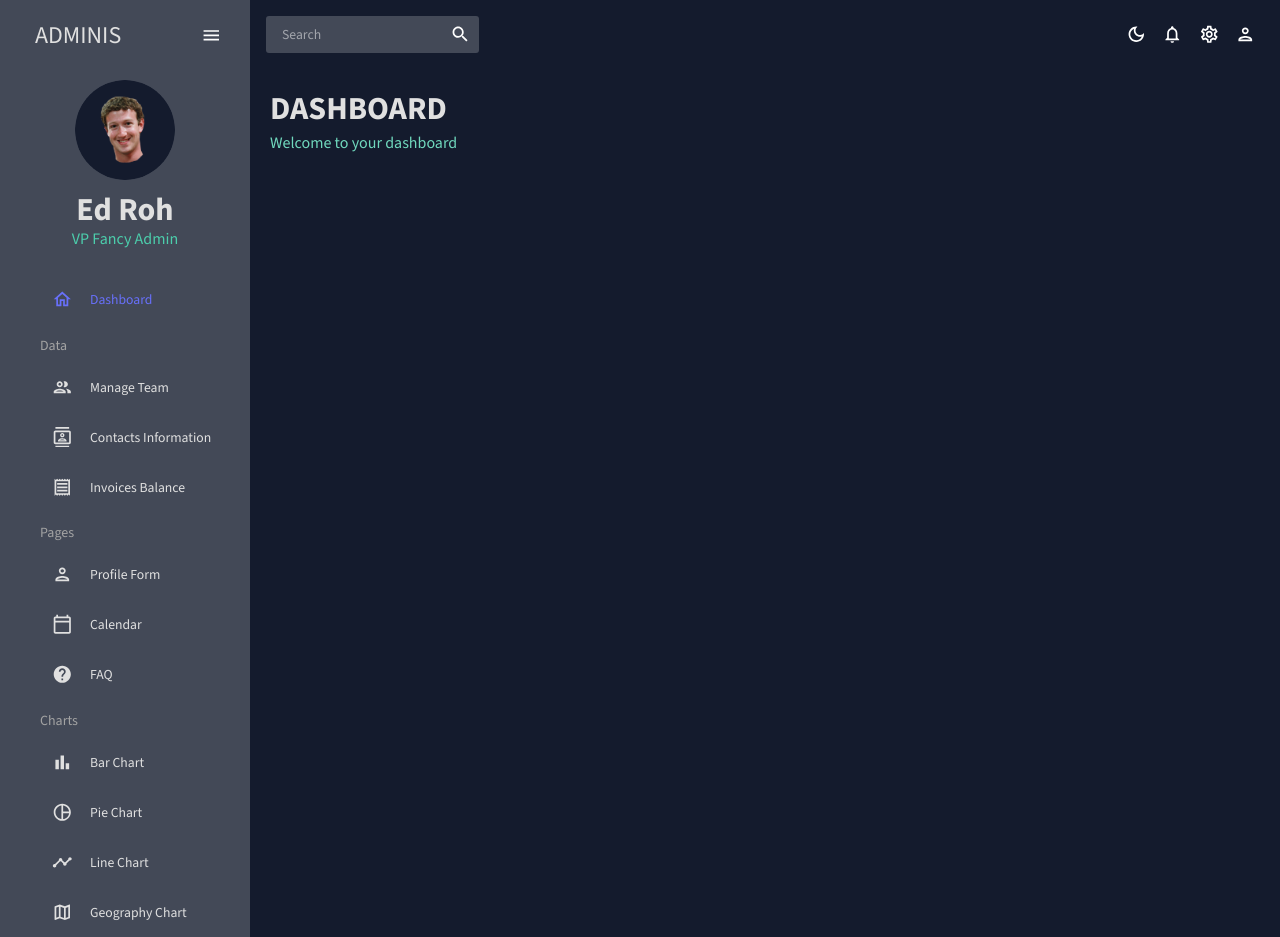
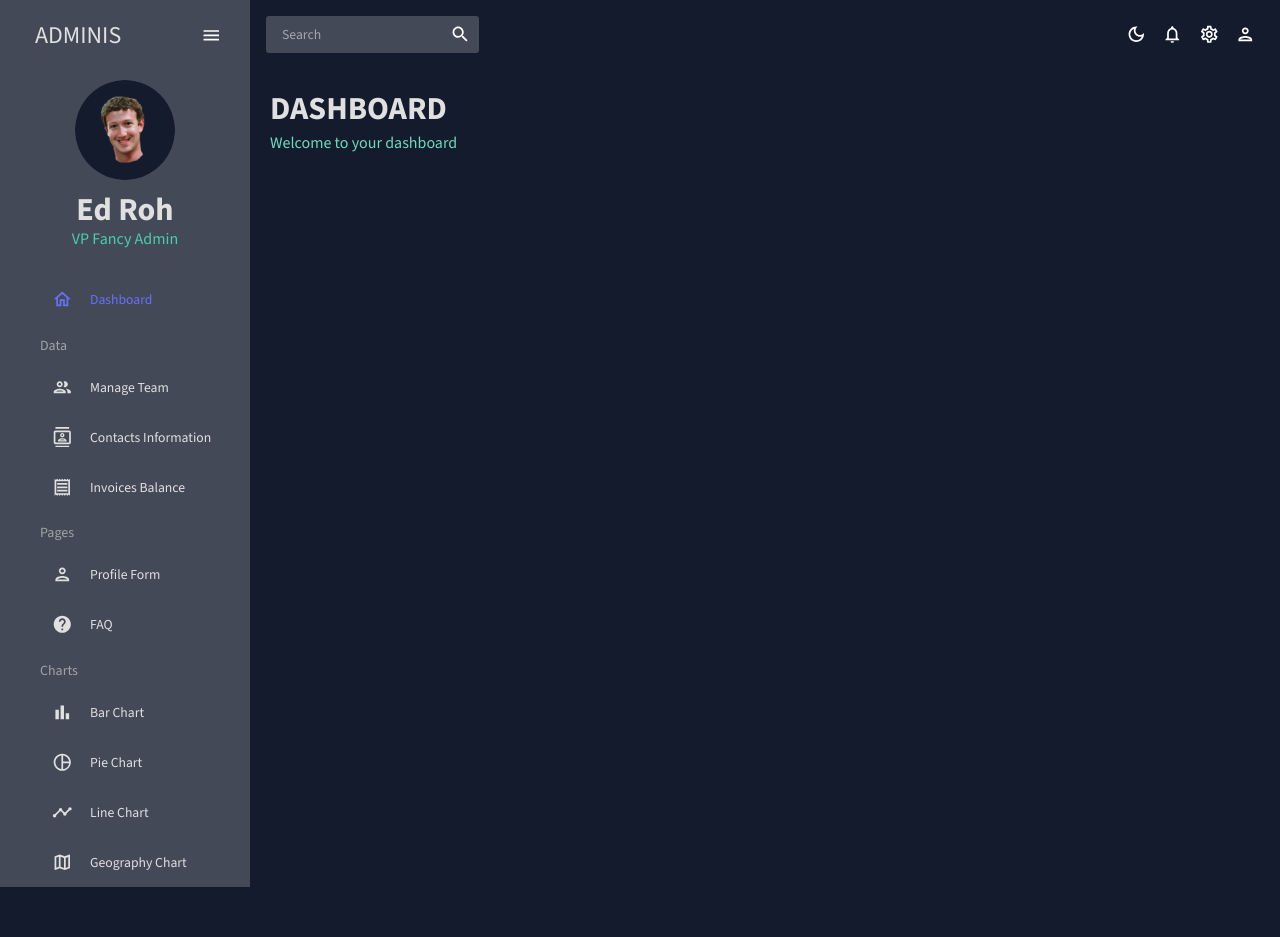
Before and after one commit to saviomisael/react-dashboard, a React (Create React App) app: page / in a window 1280 px wide. After the commit the page ends 887 px from the top, so only its background shows below. Built offline with nearby package versions, Linux system fonts and the light colour scheme.

Commit message:
remove calendar page link

```diff
--- a/src/scenes/global/Sidebar.jsx
+++ b/src/scenes/global/Sidebar.jsx
@@ -1,6 +1,5 @@
 import {
   BarChartOutlined,
-  CalendarTodayOutlined,
   ContactsOutlined,
   HelpOutlined,
   HomeOutlined,
@@ -35,7 +34,6 @@ const Item = ({ title, to, icon, selected, setSelected }) => {
       '/line': 'Line Chart',
       '/faq': 'FAQ',
       '/geography': 'Geography Chart',
-      '/calendar': 'Calendar',
     };
 
     setSelected(locationIsActiveBindings[pathname]);
@@ -212,14 +210,6 @@ export const Sidebar = () => {
             />
 
             <Item
-              title="Calendar"
-              to="/calendar"
-              icon={<CalendarTodayOutlined />}
-              selected={selected}
-              setSelected={setSelected}
-            />
-
-            <Item
               title="FAQ"
               to="/faq"
               icon={<HelpOutlined />}
```
